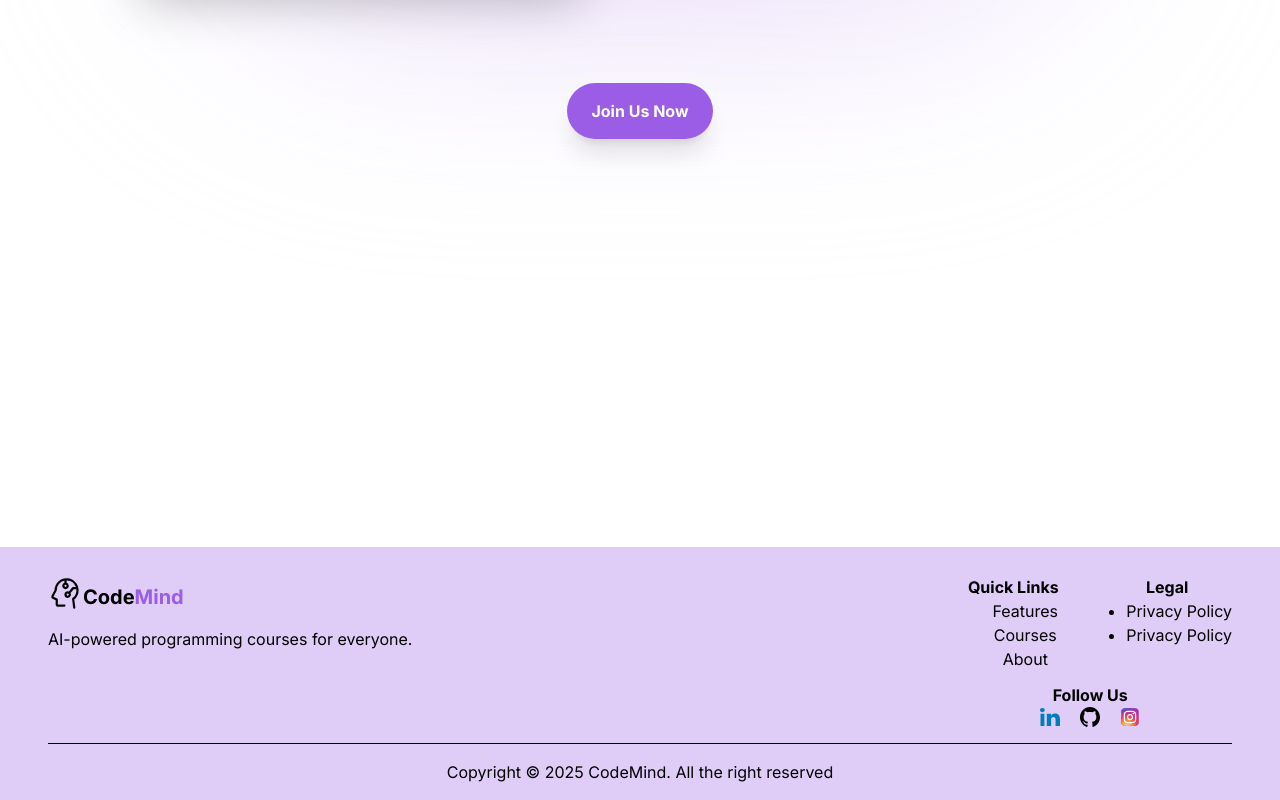
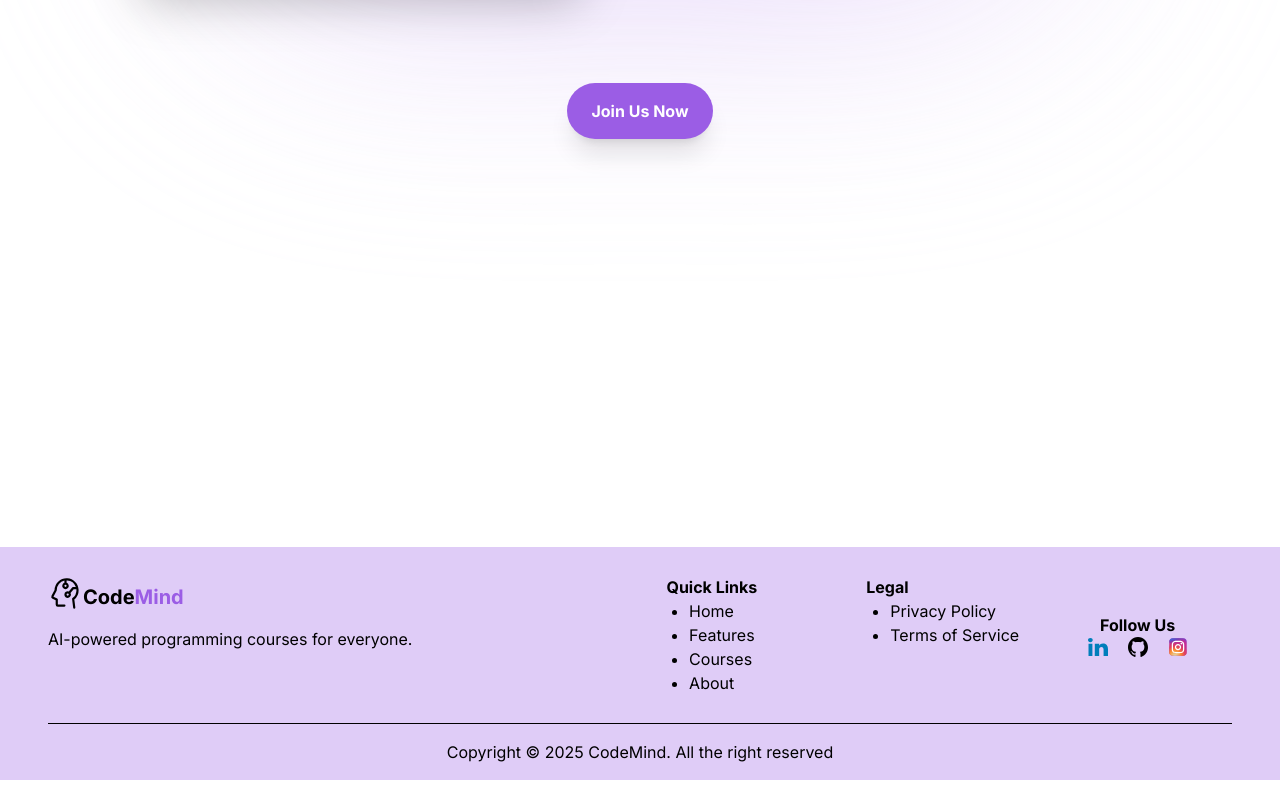
Before and after one commit to AzzOu3108/CodeMind, a Next.js app in the folder frontend/: page / in a window 1280 px wide. Shown: the part 2949-3749 px from the top of the page. Built offline with nearby package versions, Linux system fonts and the light colour scheme.

Commit message:
fix the footer

```diff
--- a/frontend/app/components/Footer.tsx
+++ b/frontend/app/components/Footer.tsx
@@ -27,34 +27,37 @@ export default function Footer() {
        </div>
 
        <div>
-       <div className='grid grid-cols-2 text-center gap-6 pb-3'>
+       <div className='grid grid-cols-2 text-center gap-6 pb-3 lg:grid-cols-3'>
 
-      <div>
-       <p className='font-semibold'>Quick Links</p>
-       <ul className='pl-6'>
-         <li className=' '>
+      <div className="text-center">
+        <p className="font-semibold">Quick Links</p>
+        <ul className="text-left inline-block list-disc pl-5">
+         <li>
+          <a href="#hero">Home</a>
+          </li>
+         <li>
           <a href="#features">Features</a>
-          </li>
-         <li className=''>
+         </li>
+         <li>
           <a href="#courses">Courses</a>
-          </li>
-         <li className=''>
+         </li>
+         <li>
           <a href="#about">About</a>
-          </li>
-       </ul>
+         </li>
+        </ul>
       </div>
 
-      <div>
+      <div className='text-left pl-9'>
        <p className='font-semibold'>Legal</p>
-       <ul className='pl-6'>
-        <li className='list-disc list-item'>Privacy Policy</li>
-        <li className='list-disc list-item'>Privacy Policy</li>
+       <ul className='text-left inline-block list-disc pl-6'>
+        <li className=''>Privacy Policy</li>
+        <li className=''>Terms of Service</li>
        </ul>
        </div>
-      </div>
 
-      <div>
-        <p className='font-semibold flex justify-center'>Follow Us</p>
+
+      <div className='flex flex-col items-center justify-center col-span-2 lg:col-auto'>
+        <p className='font-semibold'>Follow Us</p>
         <ul className='flex justify-center space-x-5 '>
           <li>
             <a href="https://www.linkedin.com/">
@@ -75,6 +78,7 @@ export default function Footer() {
       </div>
       </div>
       </div>
+      </div>
 
       <div className="w-full h-[1px] bg-black my-4"></div>
       <p className='pb-4 text-center'>Copyright © 2025 CodeMind. All the right reserved </p>
--- a/frontend/app/components/Hero.tsx
+++ b/frontend/app/components/Hero.tsx
@@ -10,7 +10,9 @@ const features = [
 
 export default function Hero() {
   return (
-    <section className='relative h-screen flex justify-center'>
+    <section
+    id='hero'
+    className='relative h-screen flex justify-center'>
       <div className='pointer-events-none'>
       <BlurBackground />
       </div>
```
